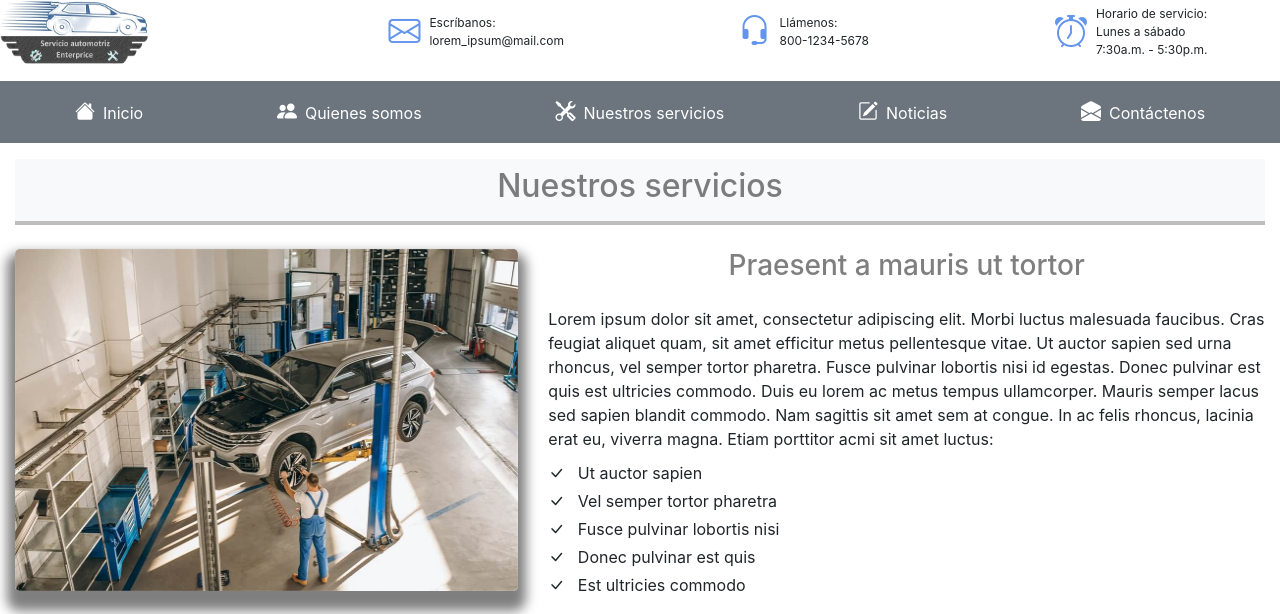
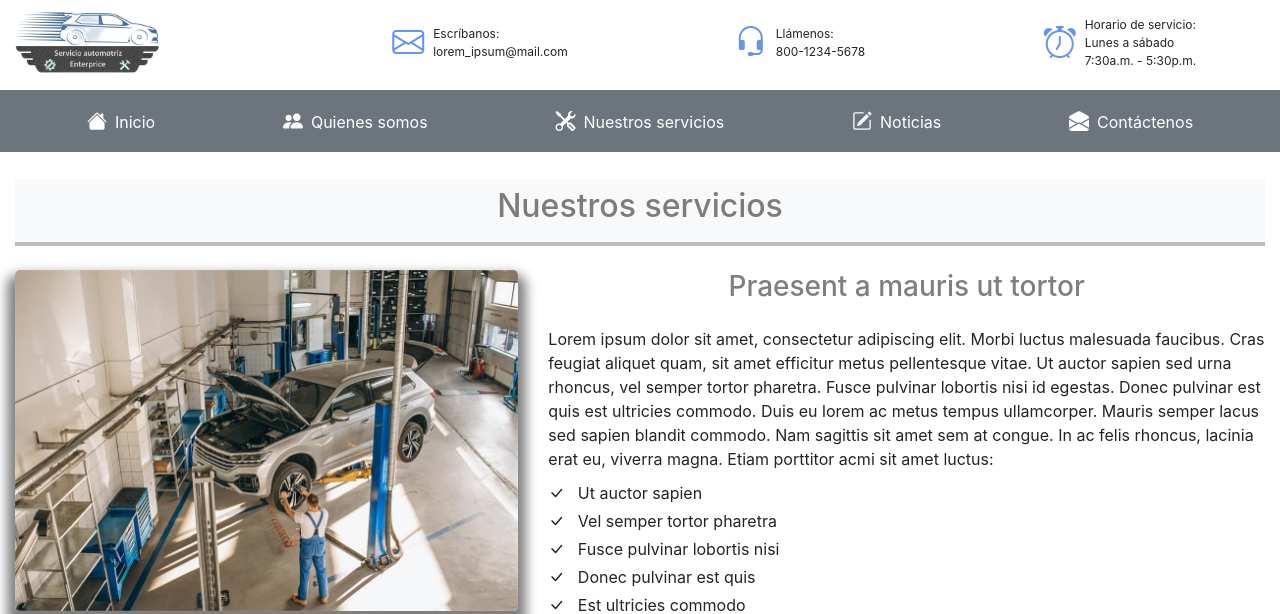
Before and after one commit to misproyectosweb/ProyectoPaginaWeb-05, a Node server app: page /servicios in a window 1280 px wide. Shown: the top 614 px of the page. Run offline with Node 20, Linux system fonts and the light colour scheme.

Commit message:
Actualizacion

```diff
--- a/src/views/servicios.ejs
+++ b/src/views/servicios.ejs
@@ -11,11 +11,13 @@
     </head>
     <body>
         <header>
-            <!-- Sección uno: encabezado -->
-            <%- include('partials/encabezado') %>
+            <div class="container-fluid py-3">
+                <!-- Sección uno: encabezado -->
+                <%- include('partials/encabezado') %>
 
-            <!-- Sección dos: menú de navegación -->
-            <%- include('partials/navegacion') %>
+                <!-- Sección dos: menú de navegación -->
+                <%- include('partials/navegacion') %>
+            </div>
         </header>
         <main>
             <!-- Sección tres: información de los servicios que ofrece la empresa -->
```
